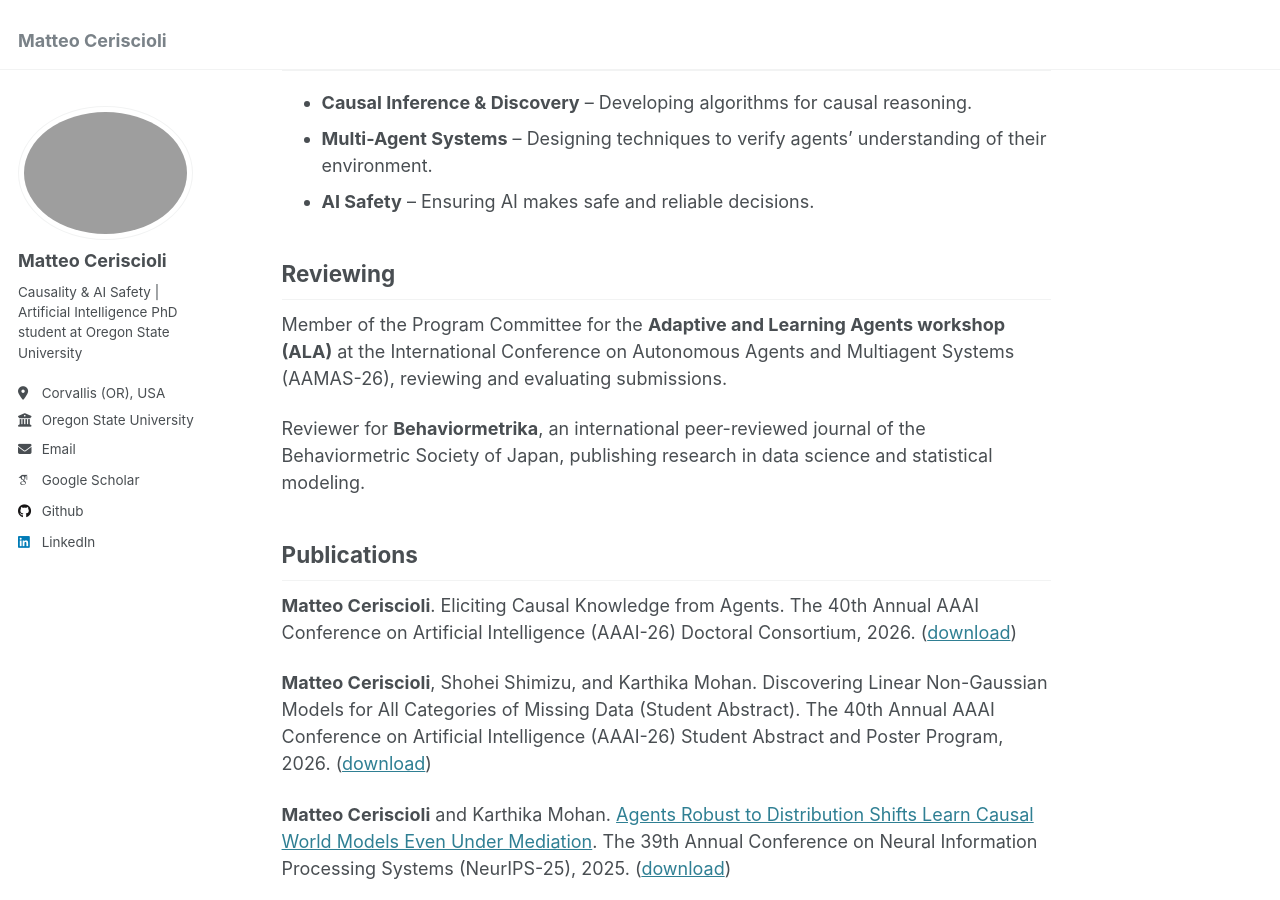
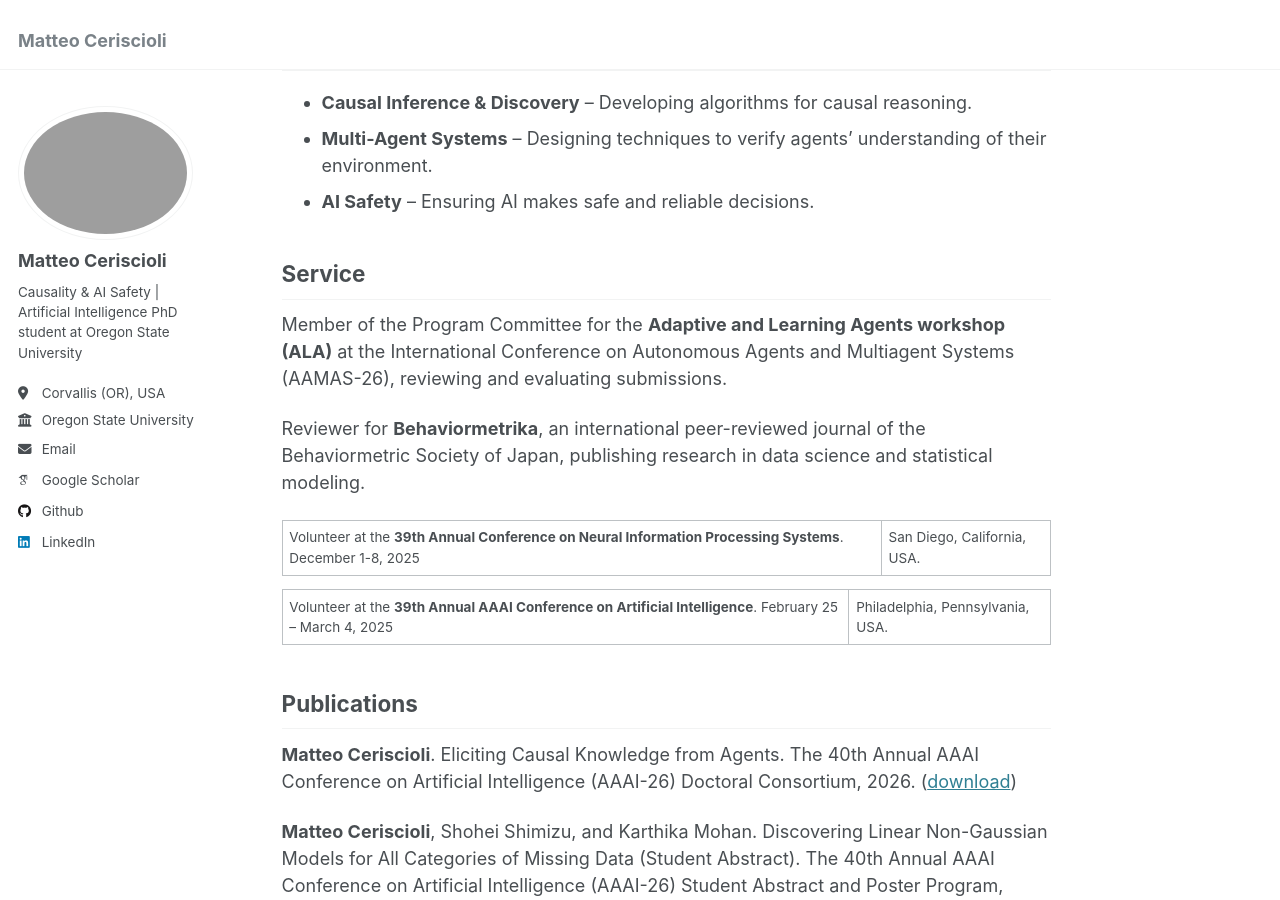
Before and after one commit to matteoceriscioli/matteoceriscioli.github.io, a Jekyll site: the page built from _pages/about.md, in a window 1280 px wide and 900 px high, scrolled down 611 px. Built offline with Jekyll 4.4.1, drawn with Linux system fonts in a browser that asks for light colours; some web fonts are replaced.

Commit message:
Update about.md

```diff
--- a/_pages/about.md
+++ b/_pages/about.md
@@ -18,10 +18,14 @@ Earlier, I was a Research Trainee at *RIKEN AIP* in Japan, where I worked in the
 - **Multi-Agent Systems** – Designing techniques to verify agents' understanding of their environment.
 - **AI Safety** – Ensuring AI makes safe and reliable decisions.
 
-## Reviewing
+## Service
 Member of the Program Committee for the **Adaptive and Learning Agents workshop (ALA)** at the International Conference on Autonomous Agents and Multiagent Systems (AAMAS-26), reviewing and evaluating submissions.
 
 Reviewer for **Behaviormetrika**, an international peer-reviewed journal of the Behaviormetric Society of Japan, publishing research in data science and statistical modeling.
+
+Volunteer at the **39th Annual Conference on Neural Information Processing Systems**. December 1-8, 2025 | San Diego, California, USA.
+
+Volunteer at the **39th Annual AAAI Conference on Artificial Intelligence**. February 25 – March 4, 2025 | Philadelphia, Pennsylvania, USA.
 
 ## Publications
 
```
